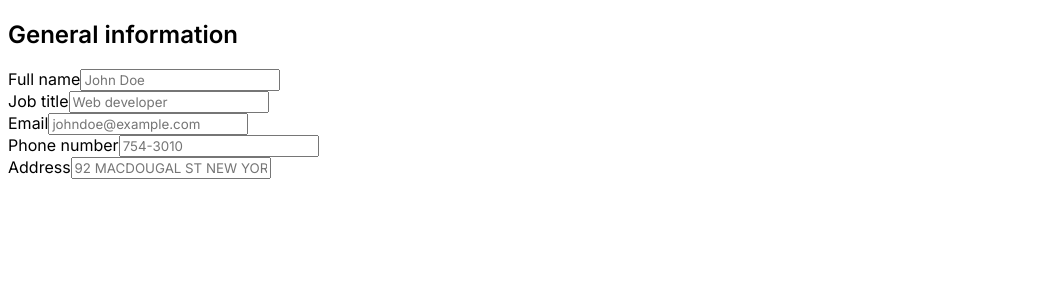
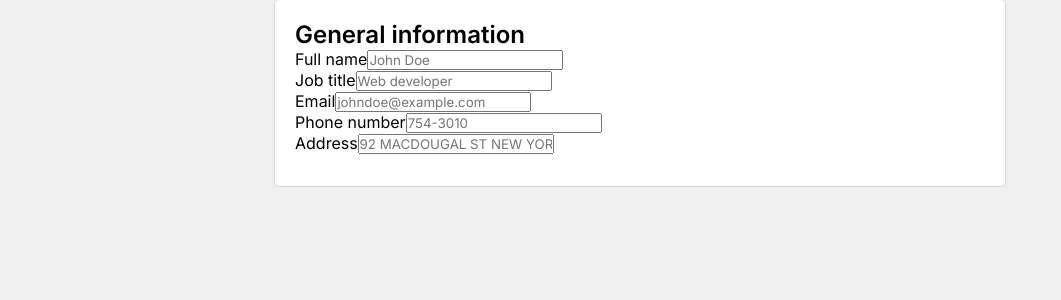
Before and after one commit to nelrnd/react-cv-application, a React (Create React App) app: page / in a window 1280 px wide. Shown: the top 300 px of the page, without its empty margins (0-1061 px from the left). Built offline with nearby package versions, Linux system fonts and the light colour scheme.

Commit message:
Add styling to body and App component

```diff
--- a/src/App.js
+++ b/src/App.js
@@ -4,7 +4,7 @@ import FormGeneralSection from './components/FormGeneralSection';
 class App extends Component {
   render() {
     return (
-      <div>
+      <div className="App">
         <FormGeneralSection />
       </div>
     );
--- a/src/styles.css
+++ b/src/styles.css
@@ -2,4 +2,25 @@
 
 * {
   font-family: 'Inter', Arial, sans-serif;
+  padding: 0;
+  margin: 0;
+  box-sizing: border-box;
 }
+
+html,
+body {
+  height: 100%;
+}
+
+body {
+  background-color: #f0f0f0;
+}
+
+.App {
+  max-width: 730px;
+  margin: auto;
+  padding: 20px 20px 32px;
+  background-color: white;
+  border-radius: 4px;
+  box-shadow: 0 0 0 1px rgba(0, 0, 0, 0.1);
+}
```
